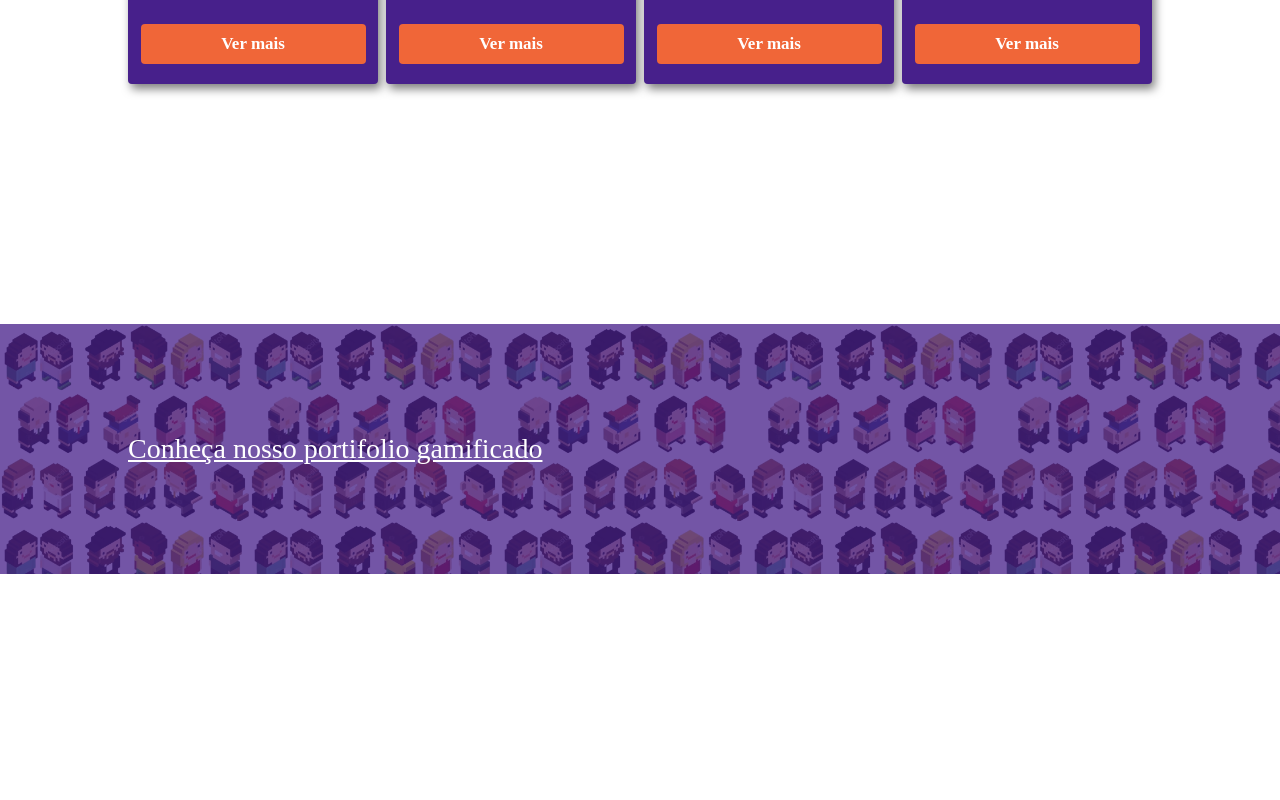
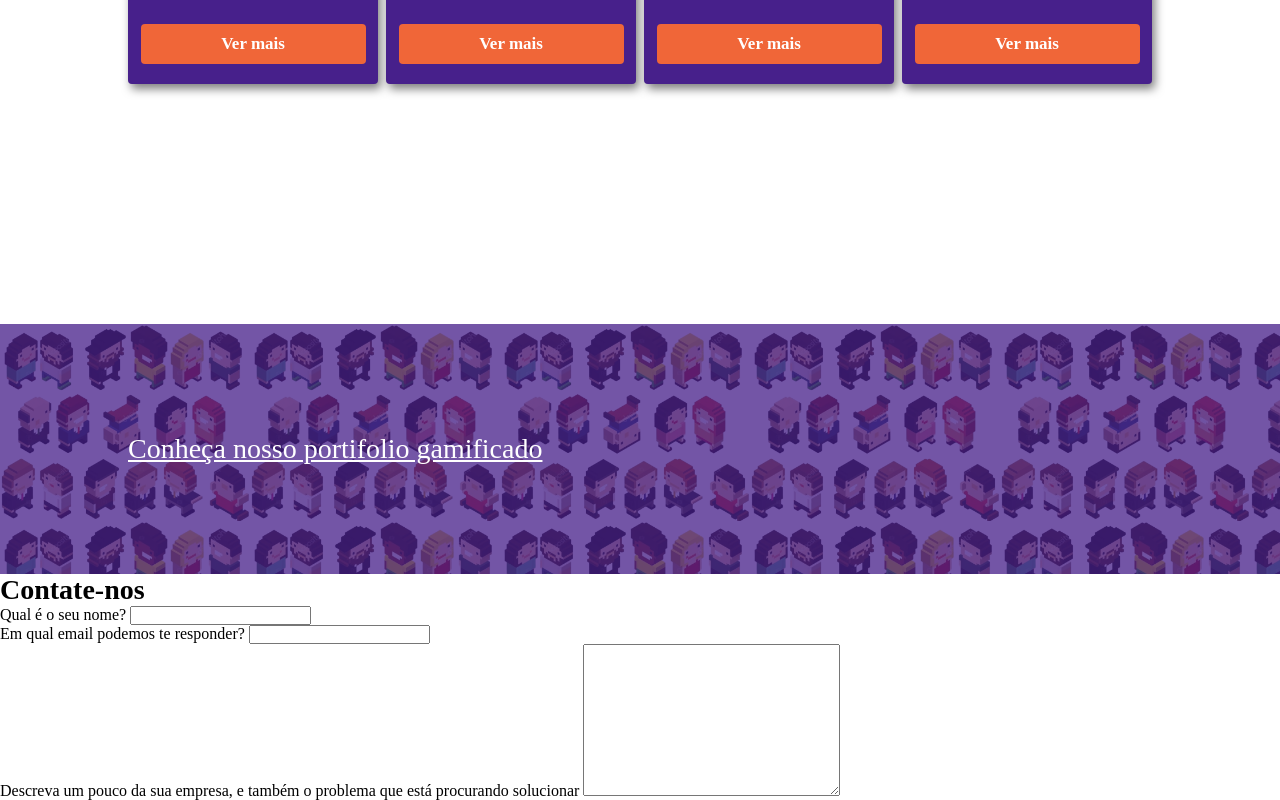
Before and after one commit to SophiAcunzo07/gamificaai, a plain HTML site: page index.html in a window 1280 px wide. Shown: the part 2018-2818 px from the top of the page. Before the commit the page ends 2592 px from the top, so only its background shows below. Drawn offline with Linux system fonts and the light colour scheme; a web font is replaced by a local one.

Commit message:
feat: seção de contato

```diff
--- a/index.html
+++ b/index.html
@@ -106,6 +106,27 @@
         </div>
     </section>
 
+    <section id="contato">
+        <h2>Contate-nos</h2>
+
+        <form>
+          <div class="campo">
+            <label for="">Qual é o seu nome?</label>
+            <input type="text">
+          </div>
+
+          <div class="campo">
+            <label for="">Em qual email podemos te responder?</label>
+            <input type="email" name="" id="">
+
+            <div class="csmpo-descrição">
+                <label for="">Descreva um pouco da sua empresa, e também o problema que está procurando solucionar</label>
+                <textarea name="" id="" cols="30" rows="10"></textarea>
+            </div>
+          </div>
+        </form>
+
+    </section>
 
 </body>
 
```
